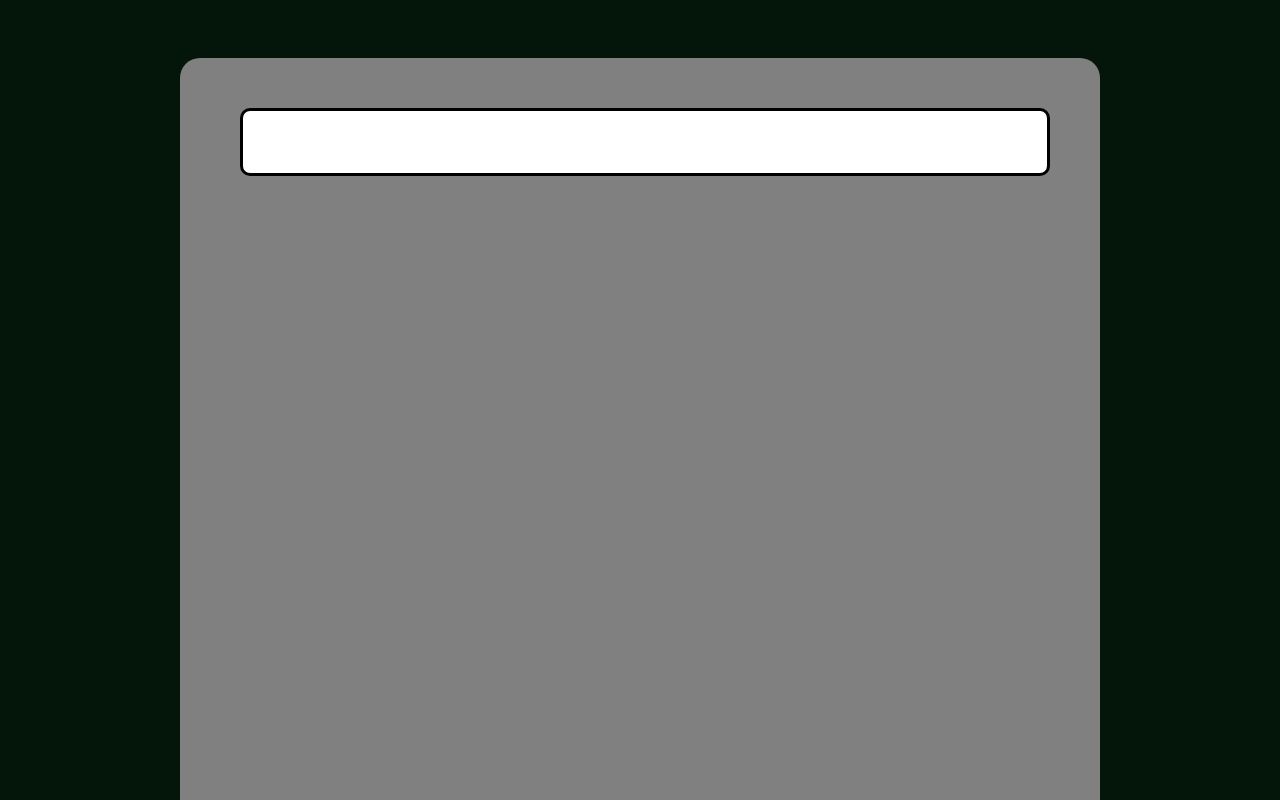
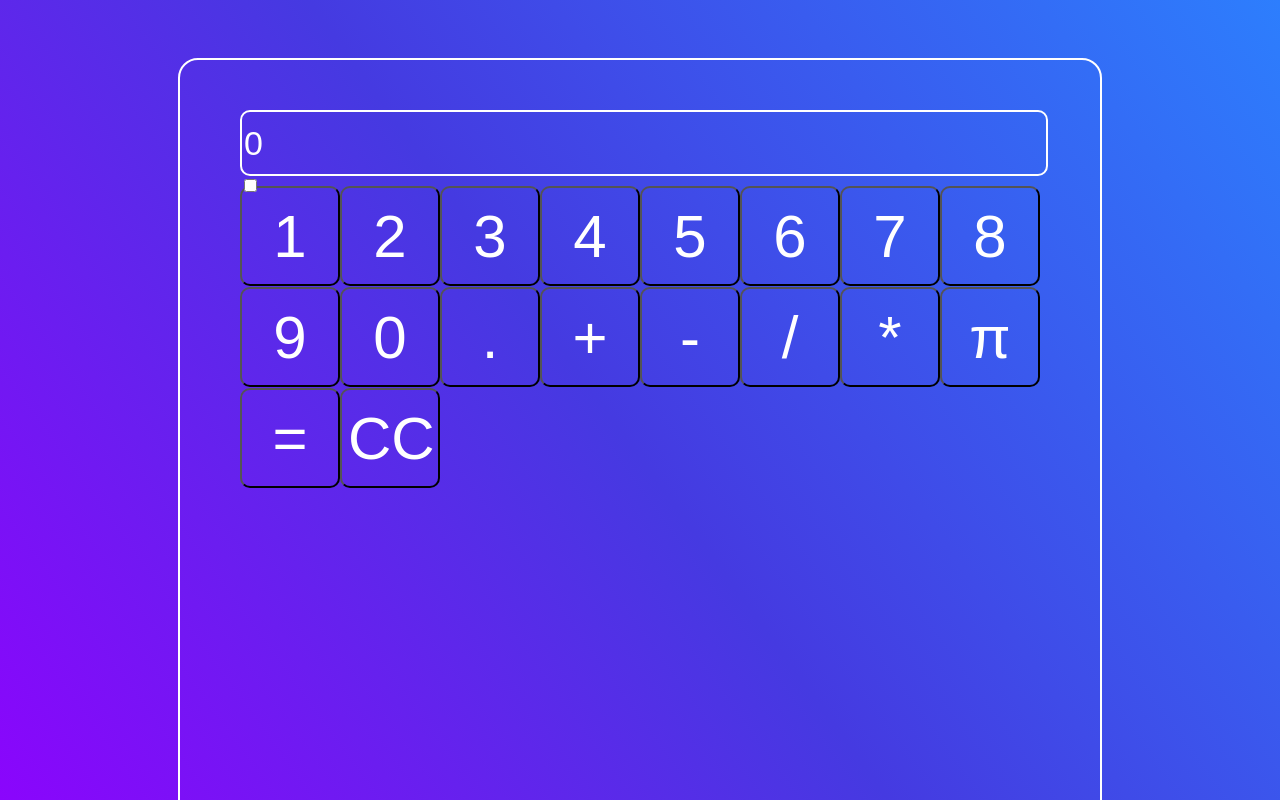
Before and after one commit to zaccmagicdev/typescript_calculator, a website with bundled scripts: page public/index.html in a window 1280 px wide. Shown: the top 800 px of the page. Built offline with nearby package versions, Linux system fonts and the light colour scheme.

Commit message:
Initial Commit with a good bit of work done

```diff
--- a/package.json
+++ b/package.json
@@ -7,7 +7,8 @@
     "lint": "prettier --check \"src/**/*.{ts,js}\""
   },
   "dependencies": {
-    "canvas-confetti": "^1.2.0"
+    "canvas-confetti": "^1.2.0",
+    "mathjs": "^13.0.0"
   },
   "devDependencies": {
     "@snowpack/plugin-typescript": "^1.2.1",
--- a/public/index.css
+++ b/public/index.css
@@ -1,30 +1,72 @@
-@font-face {
-  font-family: "Red Hat";
-  src: url("../vendor/fonts/RedHatDisplay-Light.woff");
+@import url(../src/vendor/fonts.css);
+
+.calculator__button{
+  width: 50px;
+  height: 50px;
+  color: white;
+  border-radius: 10%;
+  border-color: 1px solid white;
+  background: none;
+  width: 100px;
+  height: 100px;
+  font-size: 60px;
+  font-weight: 200;
 }
 
 .calculator__bg{
-  background-color: #031609;
+  background: rgb(145,0,255);
+  background: linear-gradient(54deg, rgba(145,0,255,1) 0%, rgba(69,58,225,1) 50%, rgba(45,126,253,1) 100%);
+  background-repeat: no-repeat;
+  background-size: cover;
   padding: 50px;
-  font-family: "Red Hat", Arial, Helvetica;
+  font-family: 'Manrope', Arial, Helvetica;
+  height: 100vh;
 }
 
 .calculator__main{
   max-width: 800px;
   height: 820px;
-  background-color: gray;
   margin: auto;
   border-radius: 20px;
   padding: 50px 60px;
+  border: 2px solid white
 }
 
 #calculator__screen{
   width: 100%;
   height: 60px;
   border-radius: 10px;
+  background: none;
+  color: white;
   border: none;
   margin: auto;
-  direction: rtl;
-  border: 3px solid black;
+  border: 2px solid white;
   font-size: 34px;
+  outline: none;
+  cursor: default;
 }
+
+.calculator__history{
+  position: absolute;
+  width: 100%;
+  visibility: hidden;
+  opacity: 0;
+}
+
+.calculator__history_shown{
+  visibility: visible;
+  opacity: 0;
+}
+
+.calculator__buttons{
+  width: 100%;
+  cursor: pointer;
+  margin-top: 10px;
+  display: grid;
+  grid-template-columns: repeat(auto-fit, 100px);
+  row-gap: 1px;
+}
+
+#calculator__history-tab{
+  position: absolute;
+}
--- a/public/index.html
+++ b/public/index.html
@@ -5,12 +5,35 @@
     <meta name="viewport" content="width=device-width, initial-scale=1" />
     <meta name="description" content="Web site created using create-snowpack-app" />
     <link rel="stylesheet" type="text/css" href="/index.css" />
+    <link rel="icon" type="image/x-con" href="./favicon.ico" />
     <script src="dist/index.js" type="module"></script>
-    <title>TypeScript Calculator</title>
+    <title>Simple TypeScript Calculator</title>
   </head>
   <body class="calculator__bg">
     <main class="calculator__main">
       <input id="calculator__screen" readonly />
+      <ul class="calculator__history"></ul>
+      <input type="checkbox" id="calculator__history-tab" />
+      <section class="calculator__buttons">
+       <button class="calculator__button">1</button>
+       <button class="calculator__button">2</button>
+       <button class="calculator__button">3</button>
+       <button class="calculator__button">4</button>
+       <button class="calculator__button">5</button>
+       <button class="calculator__button">6</button>
+       <button class="calculator__button">7</button>
+       <button class="calculator__button">8</button>
+       <button class="calculator__button">9</button>
+       <button class="calculator__button">0</button>
+       <button class="calculator__button">.</button>
+       <button class="calculator__button">+</button>
+       <button class="calculator__button">-</button>
+       <button class="calculator__button">/</button>
+       <button class="calculator__button">*</button>
+       <button class="calculator__button">&#960;</button>
+       <button id="calculator__result" class="calculator__button">=</button>
+       <button id="calculator__clear" class="calculator__button">CC</button>
+      </section>
     </main>
   </body>
 </html>
--- a/src/index.ts
+++ b/src/index.ts
@@ -1,5 +1,57 @@
 //variable declarations
+import { evaluate } from 'mathjs';
+
 const calcScreen = document.querySelector<HTMLInputElement>('#calculator__screen');
+const calcButton = document.querySelectorAll<HTMLButtonElement>('.calculator__button');
+const calcResultButton = document.getElementById('calculator__result') as HTMLButtonElement;
+const calcClearButton = document.getElementById('calculator__clear') as HTMLButtonElement;
+const calcHistoryTab = document.getElementById('calculator__history-tab') as HTMLInputElement;
+const calcHistoryList = document.querySelector<HTMLUListElement>('.calculator__history');
 
+let calcValue = '';
+calcScreen!.value = '0';
+const exp = /[+-/*.]+/;
 
-//try making the buttons into objects that can be cloned and return their value to the screen? Could happen with Types in ts
+type HistoryEntry = {
+    equation: string,
+    answer: string
+}
+
+calcHistoryTab.checked ? calcHistoryList?.classList.add('calculator__history_shown') : calcHistoryList?.classList.remove('calculator__history_shown');
+
+calcButton.forEach((button) => {
+    button.addEventListener('click', (e) => {
+        e.preventDefault();
+        //switch(){}
+        calcValue += button.textContent;
+        calcScreen!.value = calcValue;
+    })
+})
+
+calcResultButton.addEventListener('click', (e) => {
+    e.preventDefault();
+    calcValue = calcValue.replace(/=/g, '')
+    console.log(calcValue)
+    const currentEquation = calcValue;
+    if(exp.test(calcValue.charAt(calcValue.length - 1))){
+        calcValue = calcValue.substring(0, calcValue.length - 1)
+    } else {
+        const result = evaluate(calcValue);
+        calcScreen!.value = result.toString();
+        //make value global
+        calcValue = result;
+    }
+    const entry = document.createElement("li")
+    const entryContent: HistoryEntry = {
+        equation: currentEquation,
+        answer: calcValue
+    }
+    entry.textContent = `${entryContent.equation} = ${entryContent.answer}`
+    calcHistoryList?.append(entry)
+})
+
+calcClearButton.addEventListener('click', (e) => {
+    e.preventDefault();
+    calcValue = '';
+    calcScreen!.value = '0';
+})
--- /dev/null
+++ b/src/vendor/fonts.css
@@ -0,0 +1,5 @@
+@font-face {
+    font-family: 'Manrope';
+    src: url('./fonts/Manrope-Light.woff') format("woff"),
+         url('./fonts/Manrope-Light.woff2') format("woff2");
+}
```
Also changed, not shown: RedHatDisplay-Light.ttf (deleted), public/favicon.ico, src/vendor/fonts/Manrope-Light.woff (added), src/vendor/fonts/Manrope-Light.woff2 (added), src/vendor/fonts/RedHatDisplay-Light.woff (deleted), vendor/fonts/RedHatDisplay-Light.woff (deleted), 1 other file.
